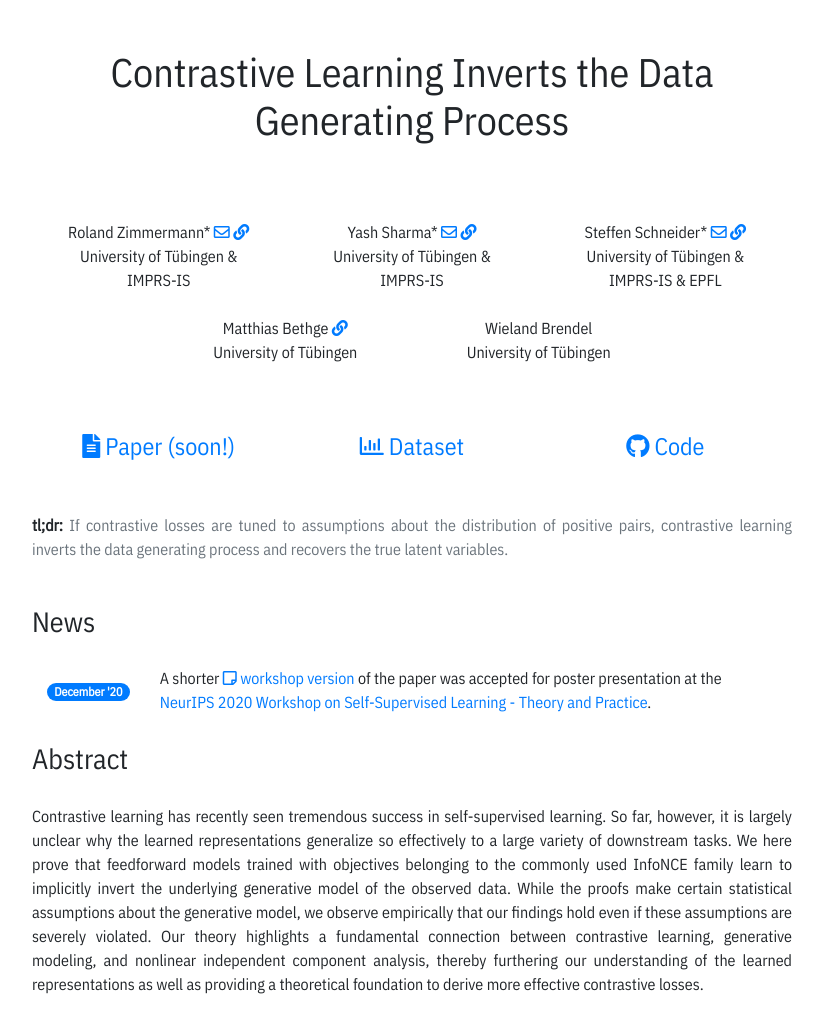
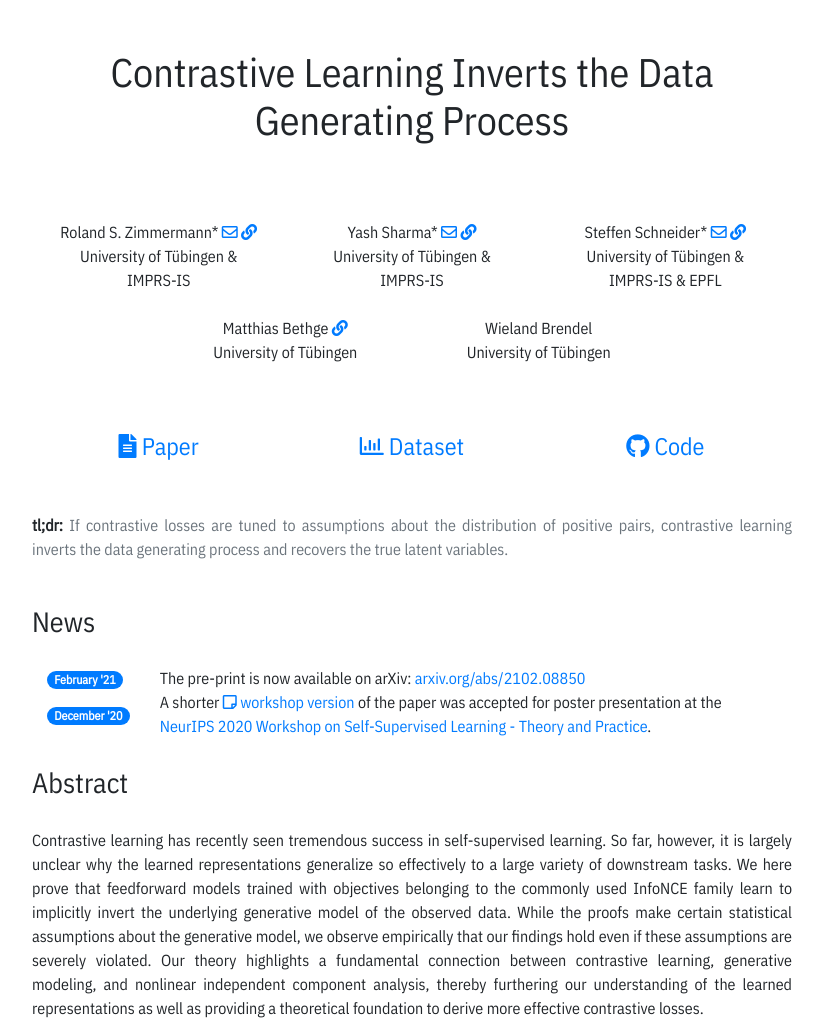
Before and after one commit to brendel-group/cl-ica, a plain HTML site: page index.html in a window 1280 px wide. Shown: the top 1035 px of the page, without its empty margins (228-1051 px from the left). Drawn offline with nearby package versions, Linux system fonts and the light colour scheme.

Commit message:
Add arxiv paper

```diff
--- a/index.html
+++ b/index.html
@@ -122,7 +122,7 @@
                 <!-- Begin author list-->
                 <div class="row text-center mb-4">
                     <div class="col-sm-4  mb-4">
-                        Roland Zimmermann*
+                        Roland S. Zimmermann*
                         <a href="mailto:roland.zimmermann@uni-tuebingen.de"><i class="far fa-envelope"></i></a>
                         <a href="https://rzimmermann.com" target="_blank"><i class="fas fa-link"></i></a></br>
                         University of Tübingen & <nobr>IMPRS-IS</nobr>
@@ -156,9 +156,9 @@
                 <div class="row text-center">
                     <div class="col-sm-4 mb-4">
                         <h4>
-                            <a href="#" target="_blank">
+                            <a href="https://arxiv.org/abs/2102.08850" target="_blank">
                                 <i class="fas fa-file-alt"></i>
-                                Paper (soon!)
+                                Paper
                             </a>
                         </h4>
                     </div>
@@ -197,15 +197,15 @@
 
                 <div class="row">
                     <table>
-                        <!---tr>
+                        <tr>
                             <td class="mr-10">
                                 <span class="badge badge-pill badge-primary">February '21</span>
                             </td>
                             <td>
-                                A full paper pre-print is now available on arXiv: <a
-                                    href="#">arxiv.org/abs/XXXX.XXXXX.pdf</a>
+                                The pre-print is now available on arXiv: <a
+                                    href="https://arxiv.org/abs/2102.08850" target="_blank">arxiv.org/abs/2102.08850</a>
                             </td>
-                        </tr---->
+                        </tr>
                         <tr>
                             <td>
                                 <span class="badge badge-pill badge-primary">December '20</span>
@@ -389,7 +389,7 @@
                         <small class="code">
                             @article{zimmermann2021cl,<br>
                             &nbsp;&nbsp;author = { <br>
-                            &nbsp;&nbsp;&nbsp;&nbsp;Zimmermann, Roland and<br>
+                            &nbsp;&nbsp;&nbsp;&nbsp;Zimmermann, Roland S. and<br>
                             &nbsp;&nbsp;&nbsp;&nbsp;Sharma, Yash and<br>
                             &nbsp;&nbsp;&nbsp;&nbsp;Schneider, Steffen and<br>
                             &nbsp;&nbsp;&nbsp;&nbsp;Bethge, Matthias and<br>
@@ -400,7 +400,7 @@
                             &nbsp;&nbsp;&nbsp;&nbsp;the Data Generating Process<br>
                             &nbsp;&nbsp;},<br>
                             &nbsp;&nbsp;journal = {CoRR},<br>
-                            &nbsp;&nbsp;volume = {abs/XXXX.XXXXX},<br>
+                            &nbsp;&nbsp;volume = {abs/2102.08850},<br>
                             &nbsp;&nbsp;year = {2021},<br>
                             }
                         </small>
```
